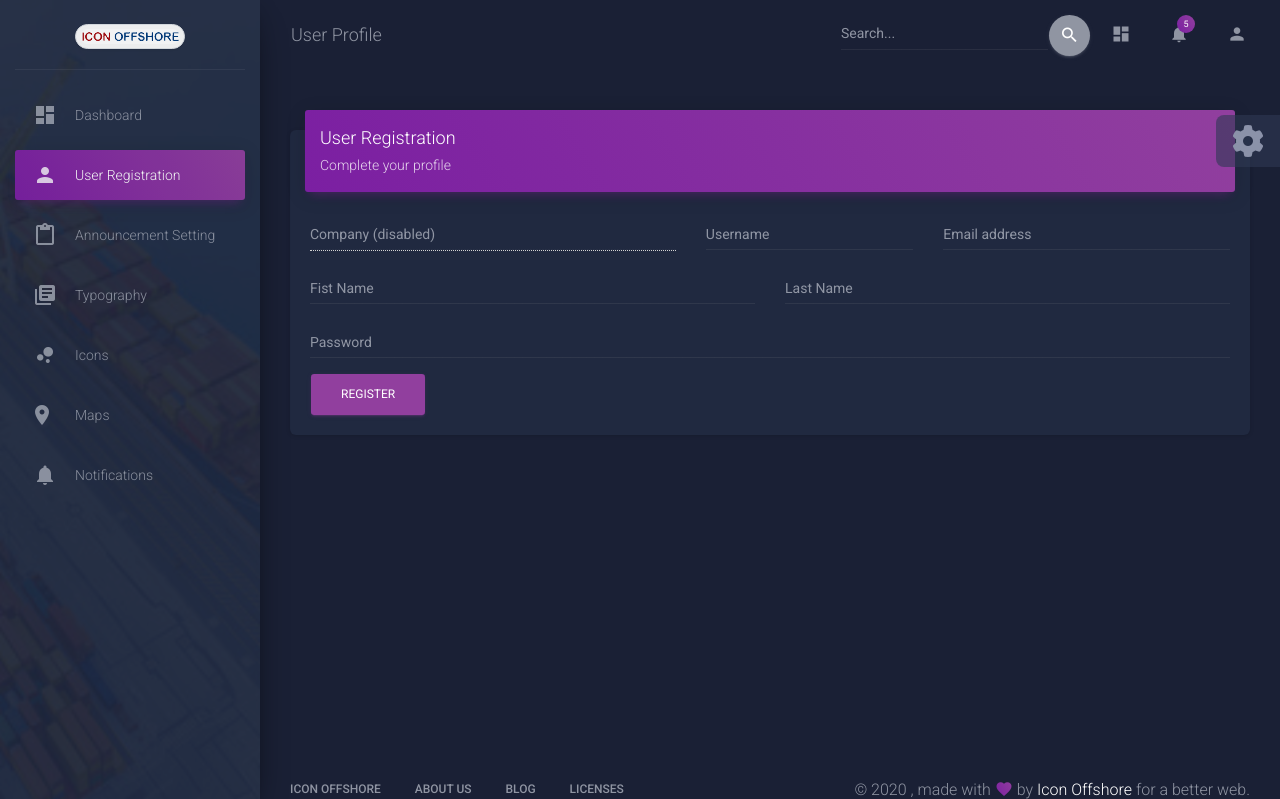
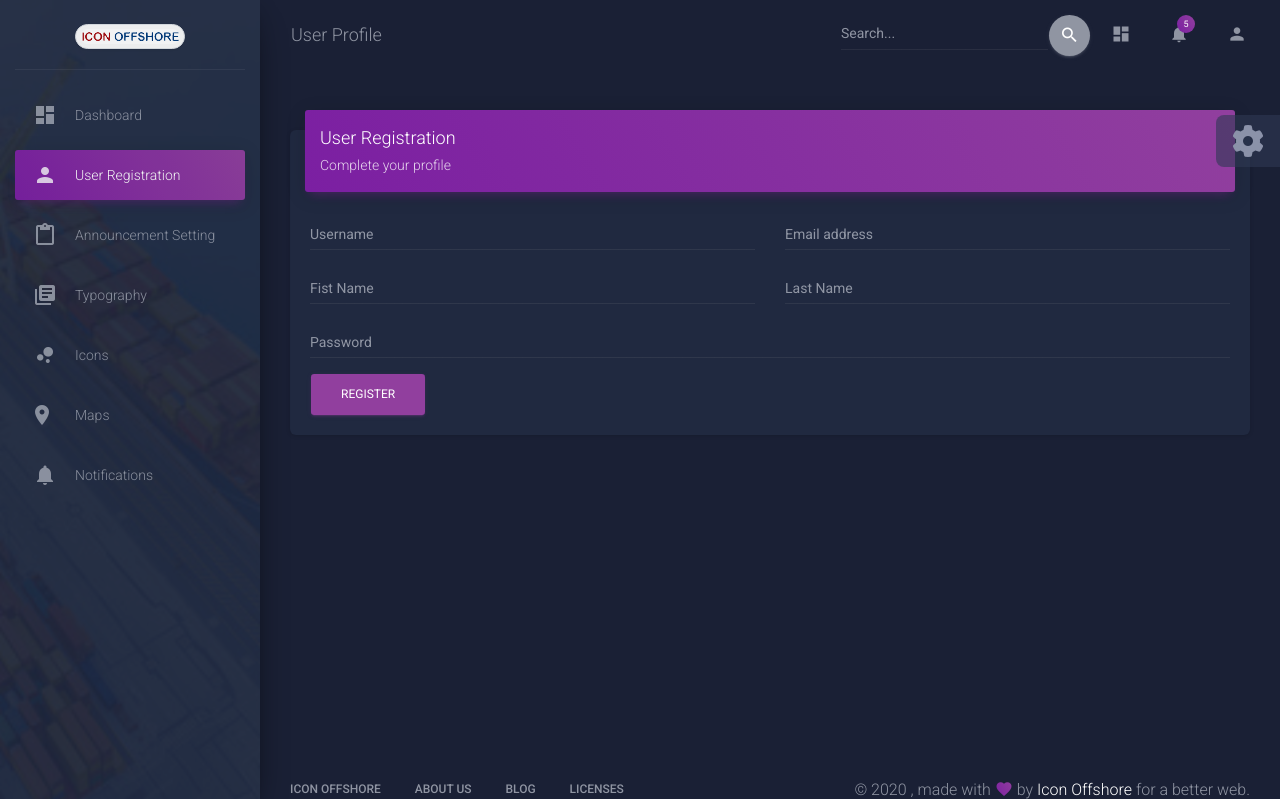
Before and after one commit to gunbladeii/iconoffshore-project, a PHP site: page /user.php in a window 1280 px wide. Shown: the top 799 px of the page. Run offline with PHP 8.4, Linux system fonts and the light colour scheme; some libraries are stand-ins or nearby versions.

Commit message:
Update user.php

```diff
--- a/user.php
+++ b/user.php
@@ -170,19 +170,13 @@
                 <div class="card-body">
                   <form>
                     <div class="row">
-                      <div class="col-md-5">
-                        <div class="form-group">
-                          <label class="bmd-label-floating">Company (disabled)</label>
-                          <input type="text" class="form-control" disabled>
-                        </div>
-                      </div>
-                      <div class="col-md-3">
+                      <div class="col-md-6">
                         <div class="form-group">
                           <label class="bmd-label-floating">Username</label>
                           <input type="text" class="form-control">
                         </div>
                       </div>
-                      <div class="col-md-4">
+                      <div class="col-md-6">
                         <div class="form-group">
                           <label class="bmd-label-floating">Email address</label>
                           <input type="email" class="form-control">
```
